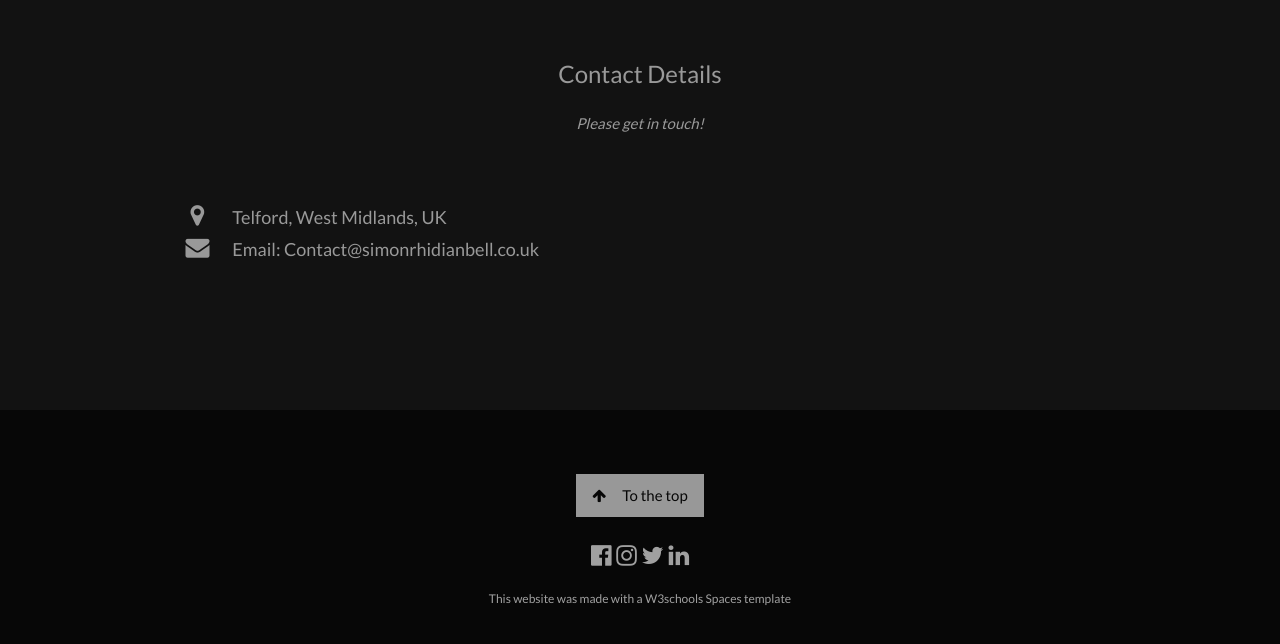
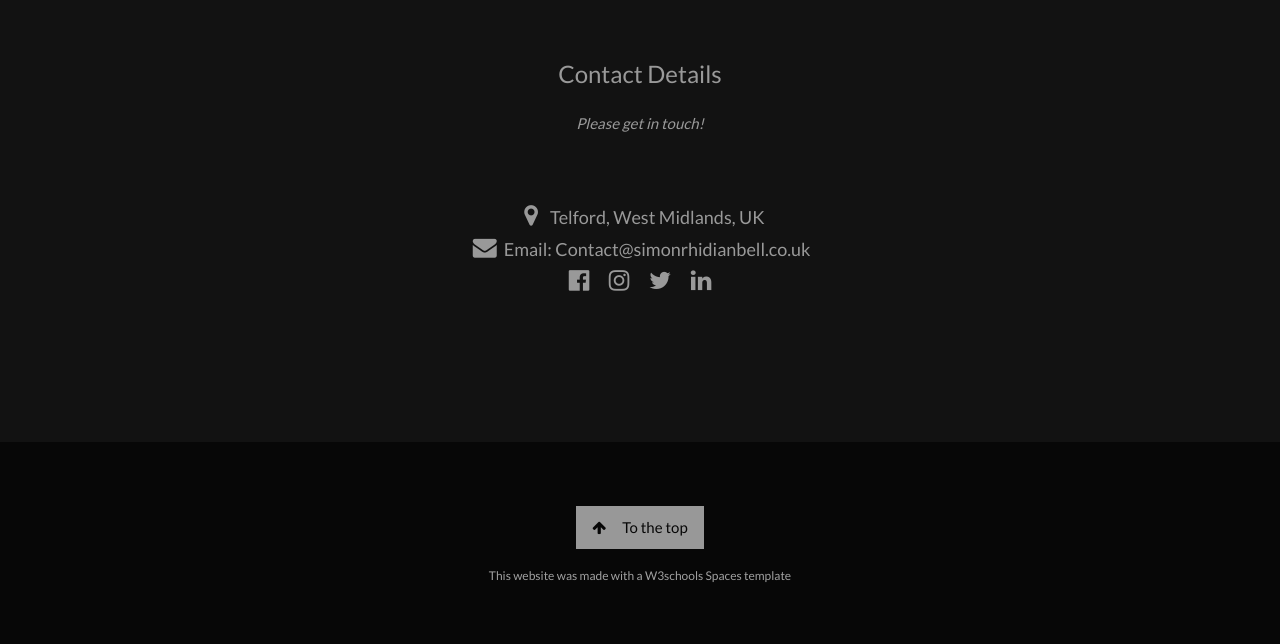
Before and after one commit to Ekosyde/Website, a plain HTML site: page index.html in a window 1280 px wide. Shown: the part 3006-3650 px from the top of the page. Drawn offline with nearby package versions, Linux system fonts and the light colour scheme.

Commit message:
Update index.html

```diff
--- a/index.html
+++ b/index.html
@@ -303,10 +303,13 @@
 
         <div class="w3-row w3-padding-32 w3-section">
             <div class="w3-col m12 w3-panel">
-                <div class="w3-large w3-margin-bottom">
-                    <i class="fa fa-map-marker fa-fw w3-hover-text-black w3-xlarge w3-margin-right"></i> Telford, West Midlands, UK<br>
-                    <i class="fa fa-envelope fa-fw w3-hover-text-black w3-xlarge w3-margin-right"></i> Email:
-                    Contact@simonrhidianbell.co.uk<br>
+                <div class="w3-large w3-margin-bottom w3-center">
+                    <i class="fa fa-map-marker fa-fw w3-hover-text-black w3-xlarge"></i> Telford, West Midlands, UK<br>
+                    <i class="fa fa-envelope fa-fw w3-hover-text-black w3-xlarge"></i> Email: Contact@simonrhidianbell.co.uk<br>
+					<a href="https://www.facebook.com/Echoside/"><i class="fa fa-facebook-official w3-hover-opacity w3-xlarge w3-margin-right"></i></a>
+					<a href="https://www.instagram.com/ekosyde/"><i class="fa fa-instagram w3-hover-opacity w3-xlarge w3-margin-right"></i></a>
+					<a href="https://twitter.com/Ekosyde"><i class="fa fa-twitter w3-hover-opacity w3-xlarge w3-margin-right"></i></a>
+					<a href="https://www.linkedin.com/in/simonrbell/"><i class="fa fa-linkedin w3-hover-opacity w3-xlarge"></i></a>
                 </div>
             </div>
         </div>
@@ -316,10 +319,6 @@
     <footer class="w3-center w3-black w3-padding-64 w3-opacity">
         <a href="#home" class="w3-button w3-light-grey"><i class="fa fa-arrow-up w3-margin-right"></i>To the top</a>
         <div class="w3-xlarge w3-section">
-            <i class="fa fa-facebook-official w3-hover-opacity"></i>
-            <i class="fa fa-instagram w3-hover-opacity"></i>
-            <i class="fa fa-twitter w3-hover-opacity"></i>
-            <i class="fa fa-linkedin w3-hover-opacity"></i>
     <p class="w3-small">This website was made with a W3schools Spaces template</p>
     <!-- Footer end. -->
     </footer>
```
